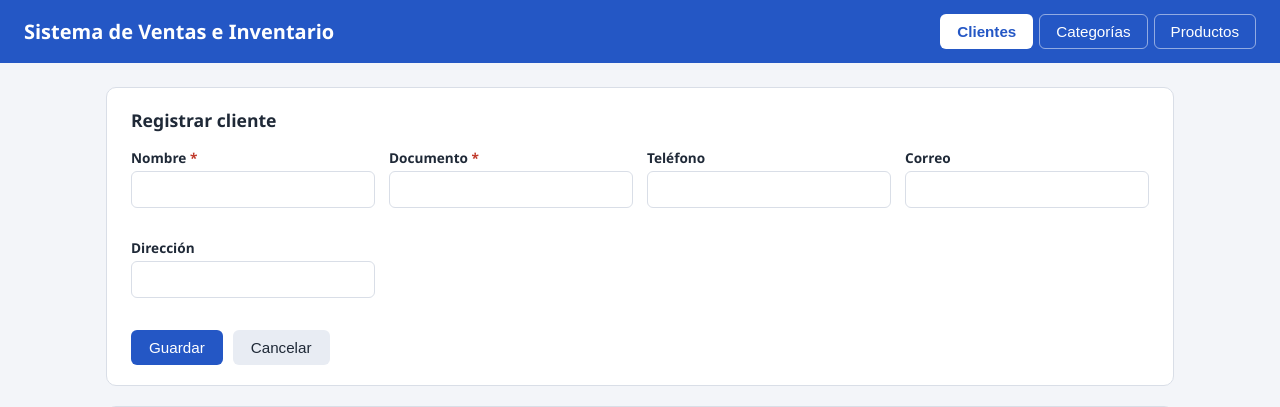
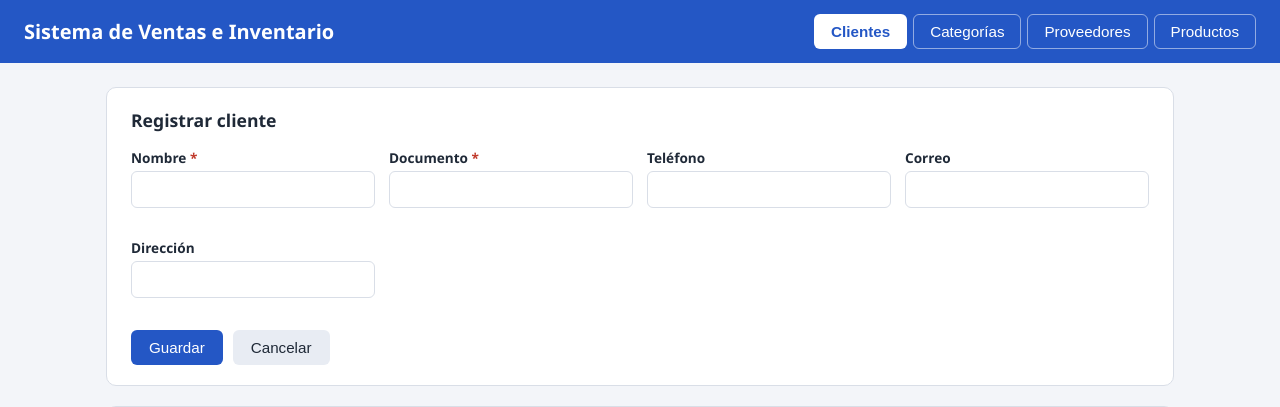
Before and after one commit to dj343-dast/sistema-venta-spring, a Spring Boot app: page / in a window 1280 px wide. Shown: the top 407 px of the page. Run offline with Spring Boot 4, Linux system fonts and the light colour scheme; data that the repository does not hold is empty.

Commit message:
Agregada la pestana de proveedores y lista de proveedores en productos

```diff
--- a/src/main/resources/static/index.html
+++ b/src/main/resources/static/index.html
@@ -1,17 +1,20 @@
 <!DOCTYPE html>
 <html lang="es">
+
 <head>
   <meta charset="UTF-8">
   <meta name="viewport" content="width=device-width, initial-scale=1">
   <title>Sistema de Ventas e Inventario</title>
   <link rel="stylesheet" href="css/estilos.css">
 </head>
+
 <body>
   <header class="barra">
     <h1>Sistema de Ventas e Inventario</h1>
     <nav id="menu">
       <button data-ent="clientes" class="activo">Clientes</button>
       <button data-ent="categorias">Categorías</button>
+      <button data-ent="proveedores">Proveedores</button>
       <button data-ent="productos">Productos</button>
     </nav>
   </header>
@@ -43,4 +46,5 @@
 
   <script src="js/app.js"></script>
 </body>
+
 </html>
--- a/src/main/resources/static/js/app.js
+++ b/src/main/resources/static/js/app.js
@@ -20,6 +20,15 @@ const MODULOS = {
       { n: "descripcion", t: "Descripción", max: 200 }
     ]
   },
+  proveedores: {
+    singular: "proveedor", plural: "proveedores", id: "idProveedor",
+    campos: [
+      { n: "nombreEmpresa", t: "Empresa", req: true, max: 100 },
+      { n: "telefono", t: "Teléfono", max: 20 },
+      { n: "correo", t: "Correo", tipo: "email", max: 100 },
+      { n: "direccion", t: "Dirección", max: 150 }
+    ]
+  },
   productos: {
     singular: "producto", plural: "productos", id: "idProducto",
     campos: [
@@ -31,7 +40,7 @@ const MODULOS = {
       { n: "stockActual", t: "Stock actual", tipo: "number", req: true },
       { n: "stockMinimo", t: "Stock mínimo", tipo: "number", req: true },
       { n: "categoria", t: "Categoría", tipo: "categoria", req: true },
-      { n: "proveedor", t: "ID del proveedor", tipo: "proveedor", req: true }
+      { n: "proveedor", t: "Proveedor", tipo: "proveedor", req: true }
     ]
   }
 };
@@ -45,7 +54,7 @@ const $ = (id) => document.getElementById(id);
 /** Lee un valor anidado: categoria -> nombre de la categoría. */
 function valorCelda(fila, c) {
   if (c.tipo === "categoria") return fila.categoria ? fila.categoria.nombre : "";
-  if (c.tipo === "proveedor") return fila.proveedor ? fila.proveedor.idProveedor : "";
+  if (c.tipo === "proveedor") return fila.proveedor ? fila.proveedor.nombreEmpresa : "";
   return fila[c.n] ?? "";
 }
 
@@ -53,7 +62,11 @@ function valorCelda(fila, c) {
 async function dibujarFormulario() {
   const m = MODULOS[actual];
   let categorias = [];
-  if (actual === "productos") categorias = await pedir("categorias");
+  let proveedores = [];
+  if (actual === "productos") {
+    categorias = await pedir("categorias");
+    proveedores = await pedir("proveedores");
+  }
 
   $("campos").innerHTML = m.campos.map((c) => {
     const req = c.req ? ' <span class="req">*</span>' : "";
@@ -62,8 +75,12 @@ async function dibujarFormulario() {
       control = `<select id="f_${c.n}"><option value="">Seleccione...</option>` +
         categorias.map((k) => `<option value="${k.idCategoria}">${esc(k.nombre)}</option>`).join("") +
         "</select>";
+    } else if (c.tipo === "proveedor") {
+      control = `<select id="f_${c.n}"><option value="">Seleccione...</option>` +
+        proveedores.map((p) => `<option value="${p.idProveedor}">${esc(p.nombreEmpresa)}</option>`).join("") +
+        "</select>";
     } else {
-      const tipo = c.tipo === "number" || c.tipo === "proveedor" ? "number" : (c.tipo || "text");
+      const tipo = c.tipo === "number" ? "number" : (c.tipo || "text");
       const paso = c.tipo === "number" ? ' step="any"' : "";
       control = `<input id="f_${c.n}" type="${tipo === "email" ? "text" : tipo}"${paso}>`;
     }
@@ -184,9 +201,14 @@ async function eliminar(id) {
   }
 }
 
+/** Pide una lista a la API; si falla, avisa en pantalla en vez de quedarse en silencio. */
 async function pedir(ruta) {
   const r = await fetch(API + ruta);
-  return r.ok ? r.json() : [];
+  if (!r.ok) {
+    aviso("No se pudo cargar " + ruta + " (error " + r.status + ")", false);
+    return [];
+  }
+  return r.json();
 }
 
 function aviso(texto, ok) {
```
